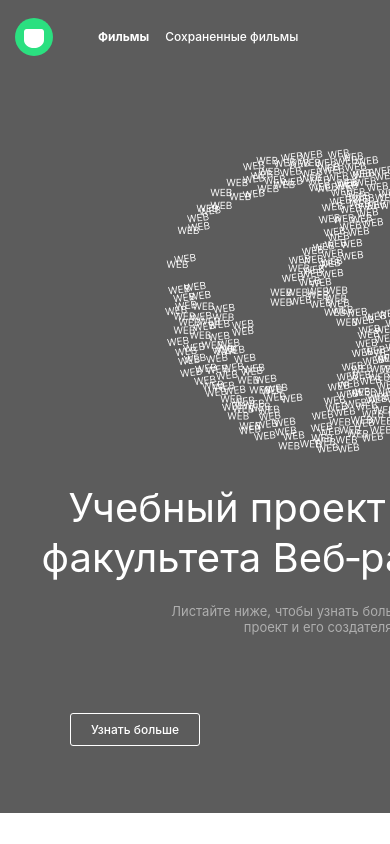
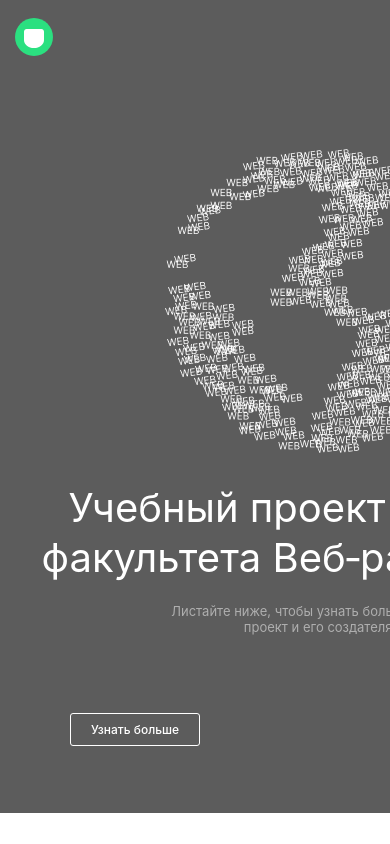
Before and after one commit to SerikovGennadiy/movies-explorer-frontend, a React (Create React App) app: page / in a window 390 px wide. Shown: the top 844 px of the page. Built offline with nearby package versions, Linux system fonts and the light colour scheme.

Commit message:
feat: remove extra buttons

```diff
--- a/package.json
+++ b/package.json
@@ -1,4 +1,5 @@
 {
+  "homepage":"https://github.com/SerikovGennadiy/movies-explorer-frontend",
   "name": "movies-explorer-frontend",
   "version": "0.1.0",
   "private": true,
@@ -14,6 +15,8 @@
     "web-vitals": "^1.1.2"
   },
   "scripts": {
+    "predeploy": "npm run build",
+    "deploy": "gh-pages -d build",
     "start": "react-scripts start",
     "build": "react-scripts build",
     "test": "react-scripts test",
@@ -36,5 +39,8 @@
       "last 1 firefox version",
       "last 1 safari version"
     ]
+  },
+  "devDependencies": {
+    "gh-pages": "^3.2.0"
   }
 }
--- a/src/components/Navigation/Navigation.css
+++ b/src/components/Navigation/Navigation.css
@@ -214,6 +214,12 @@
   .nav__link_to_logout {
     display: none;
   }
+  .nav__link_to_movies {
+    display: none;
+  }
+  .nav__link_to_saved-movies {
+    display: none;
+  }
   .nav__burger-opener {
     display: inline;
     transform: scaleX(1.3);
--- a/src/components/Navigation/Navigation.js
+++ b/src/components/Navigation/Navigation.js
@@ -17,8 +17,8 @@ const Navigation = () => {
          <div className="nav__logo-side">
           { loggedIn &&
             <>
-              <Link to="./movies" className="nav__link nav__link_blacked nav__link_weight_bold">Фильмы</Link>
-              <Link to="./saved-movies" className="nav__link nav__link_blacked">Сохраненные фильмы</Link>
+              <Link to="./movies" className="nav__link nav__link_blacked nav__link_to_movies nav__link_weight_bold">Фильмы</Link>
+              <Link to="./saved-movies" className="nav__link nav__link_blacked nav__link_to_saved-movies">Сохраненные фильмы</Link>
             </>
            }
          </div>
@@ -26,14 +26,14 @@ const Navigation = () => {
            { loggedIn &&
              <>
                <Link to="./profile" className="nav__button nav__button_to_account nav__link_weight_bold">Аккаунт</Link>
-               <button type="button" className="nav__link nav__link_to_logout" onClick={logout}>Выйти</button>
+               {/* <button type="button" className="nav__link nav__link_to_logout" onClick={logout}>Выйти</button> */}
                <label className="nav__burger-opener" htmlFor="nav__burger-switch"></label>
              </>
            }
            { !loggedIn &&
             <>
-              <Link to="./signup" className="nav__link">Регистрация</Link>
-              <Link to="./signin" className="nav__button">Войти</Link>
+              <Link to="./signup" className="nav__link nav__link_to_signup">Регистрация</Link>
+              <Link to="./signin" className="nav__button nav__link_to_signin">Войти</Link>
             </>
            }
             <>
```
Also changed, not shown: 1 other file (tests, documents, lock files or other folders).
